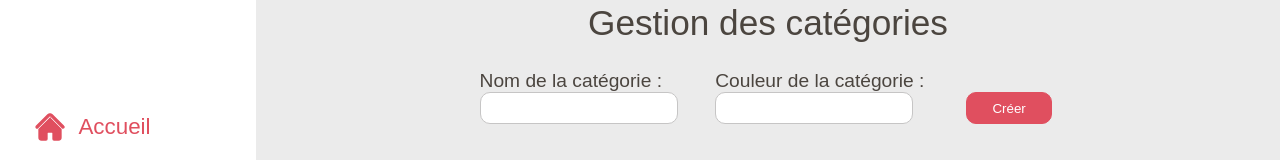
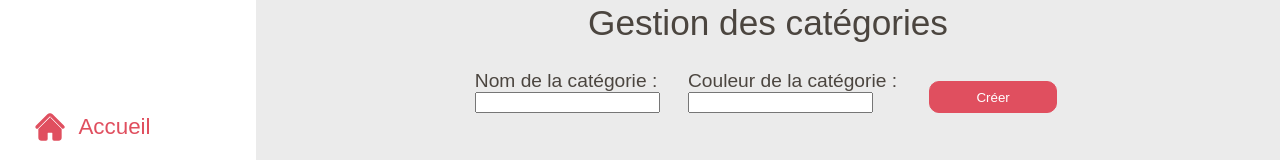
Before and after one commit to MaximeAuthie/cecilia_orsi_coaching_front, a Nuxt app: page /managerApp/categories in a window 1280 px wide. Shown: the part 145-305 px from the top of the page. Built offline with nearby package versions, Linux system fonts and the light colour scheme; no server answers; a web font is replaced by a local one.

Commit message:
Ajout règles class admin form

```diff
--- a/assets/style/main.css
+++ b/assets/style/main.css
@@ -414,6 +414,7 @@ form {
     min-height: 88vh;
     overflow-y: auto;
     margin-top: 12vh;
+    padding-bottom: 3vh;
     padding-top: 3vh;
     font-family: Arial, Helvetica, sans-serif;
     color: #4B453F;
@@ -423,7 +424,7 @@ form {
     display: flex;
     flex-direction: row;
     justify-content: space-around;
-    align-items:end;
+    align-items:flex-end;
     width: 60%;
 }
 
@@ -449,10 +450,26 @@ form {
     color: #E04F5F;
 }
 
+.admin_content_form {
+    display: flex;
+    flex-direction: column;
+    justify-content: flex-start;
+    align-items: center;
+    width: 70%;
+    margin-top: 7vh;
+}
+
+
+.admin_content_form_bloc {
+    width: 100%;
+    margin-bottom: 3vh;
+}
+
 .admin_button {
     padding: 0 2vw;
     border-radius: 10px;
     height: 4vh;
+    width: 10vw;
     cursor: pointer;
     margin: 0 0.5vh;
     border: 1px solid #E04F5F;
@@ -485,7 +502,7 @@ form {
     font-size: 0.8em;
 }
 
-.admin_input {
+.admin_input_filter {
     width: 15vw;
     height: 3.5vh;
     border: #C6C5C5 solid 1px;
@@ -493,3 +510,12 @@ form {
     text-align: start;
     font-size: 1.3em ;
 }
+
+.admin_input_form {
+    width: 100%;
+    height: 3.5vh;
+    border: #C6C5C5 solid 1px;
+    border-radius: 10px;
+    text-align: start;
+    font-size: 1.3em ;
+}
```
